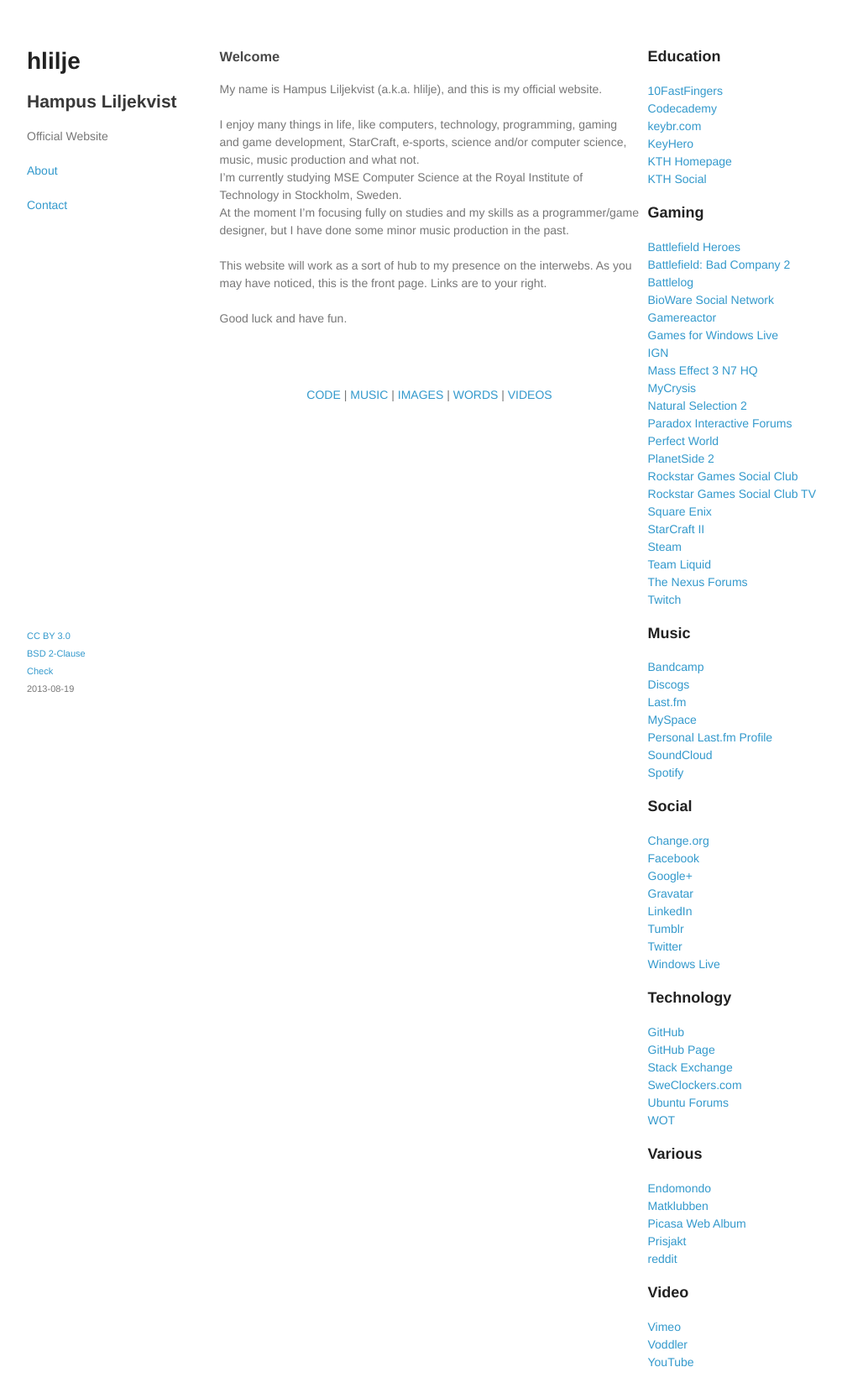
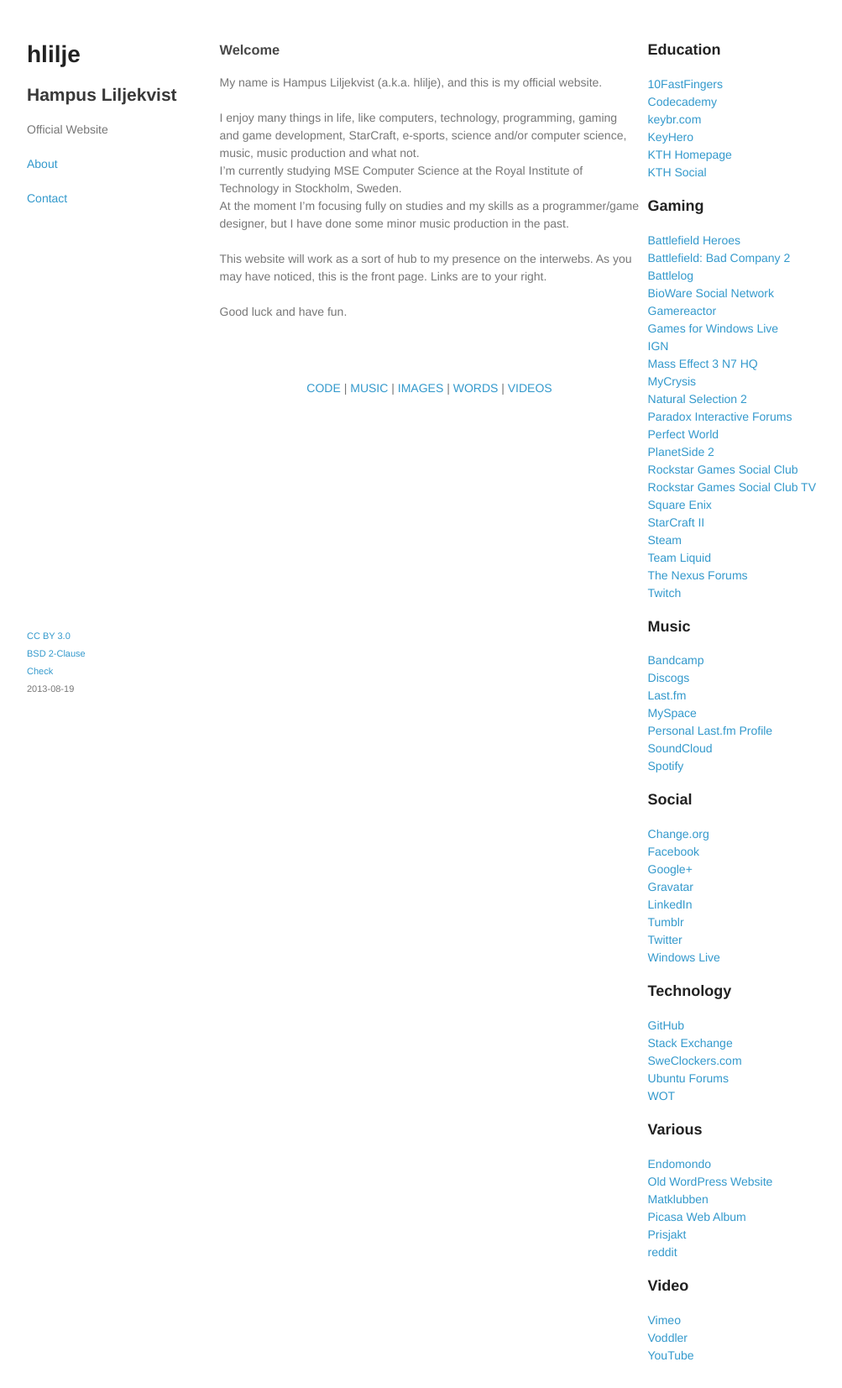
Before and after one commit to hlilje/hlilje.github.io, a Jekyll site: the page built from index.html, in a window 1280 px wide. Shown: the whole page at 84% size, without its empty margins (138-1141 px from the left). Built offline with Jekyll 4.4.1, drawn with Linux system fonts in a browser that asks for light colours.

Commit message:
styling and links

```diff
--- a/_includes/links.html
+++ b/_includes/links.html
@@ -60,7 +60,6 @@
   <h1 class="linkCategoryTitle">Technology</h1>
   <ul class="linkCategory">
     <li><a href="https://github.com/hlilje" title="GitHub profile" target="_blank">GitHub</a></li>
-    <li><a href="http://hlilje.github.io/" title="Personal GitHub Page" target="_blank">GitHub Page</a></li>
     <li><a href="http://stackexchange.com/users/2232003/hampus-liljekvist" title="Stack Exchange profile" target="_blank">Stack Exchange</a></li>
     <li><a href="http://www.sweclockers.com/profil/vaexelverkan" title="SweClockers.com profile" target="_blank">SweClockers.com</a></li>
     <li><a href="http://ubuntuforums.org/member.php?u=1848619" title="Ubuntu Forums profile" target="_blank">Ubuntu Forums</a></li>
@@ -70,6 +69,7 @@
   <h1 class="linkCategoryTitle">Various</h1>
   <ul class="linkCategory">
     <li><a href="http://www.endomondo.com/profile/4111167" title="Endomondo profile" target="_blank">Endomondo</a></li>
+    <li><a href="http://hampusliljekvist.wordpress.com/" title="Old WordPress Website" target="_blank">Old WordPress Website</a></li>
     <li><a href="http://www.matklubben.se/matklubben/Superkargoeren" title="Matklubben profile" target="_blank">Matklubben</a></li>
     <li><a href="https://picasaweb.google.com/105792360022890678502" title="Picasa gallery" target="_blank">Picasa Web Album</a></li>
     <li><a href="http://www.prisjakt.nu/minsida.php?a=vaexelverkan" title="Prisjakt profile" target="_blank">Prisjakt</a></li>
--- a/about/index.html
+++ b/about/index.html
@@ -4,7 +4,7 @@
 ---
 
 <section id="about">
-  <h3><a name="About" class="anchor" href="#about"><span class="octicon octicon-link"></span></a>About</h3>
+  <h3><a href="#about" class="anchor"><span class="octicon octicon-link"></span></a>About</h3>
   <p>
   This is the personal website of me, Hampus Liljekvist (a.k.a. hlilje), which at the moment only contains
   links to my presence at other websites.
--- a/contact/index.html
+++ b/contact/index.html
@@ -4,7 +4,7 @@
 ---
 
 <section id="contact">
-  <h3><a name="Contact" class="anchor" href="#contact"><span class="octicon octicon-link"></span></a>Contact</h3>
+  <h3><a href="#contact" class="anchor"><span class="octicon octicon-link"></span></a>Contact</h3>
   <p>
   If you would like to contact me personally, the easiest way would be to check out my
   <a href="http://www.facebook.com/hampusliljekvist">Facebook profile</a>.
--- a/index.html
+++ b/index.html
@@ -4,7 +4,7 @@
 ---
 
 <section id="main">
-  <h3><a name="Welcome" class="anchor" href="#welcome"><span class="octicon octicon-link"></span></a>Welcome</h3>
+  <h3><a chref="#welcome" lass="anchor"><span class="octicon octicon-link"></span></a>Welcome</h3>
   <p>
   My name is Hampus Liljekvist (a.k.a. hlilje), and this is my official website.
   <br><br>
@@ -22,11 +22,11 @@
 </section>
 
 <section id="works">
-  <p>
-  <a title="GitHub" href="https://github.com/hlilje" target="_blank">CODE</a> |
-  <a title="Bandcamp" href="http://hampusliljekvist.bandcamp.com/" target="_blank">MUSIC</a> |
-  <a title="Picasa" href="https://picasaweb.google.com/105792360022890678502" target="_blank">IMAGES</a> |
-  <a title="Tumblr" href="http://hampusliljekvist.tumblr.com/" target="_blank">WORDS</a> |
-  <a title="YouTube" href="http://www.youtube.com/user/HampusLiljekvist" target="_blank">VIDEOS</a>
-  </p>
+  <ul>
+    <li><a title="GitHub" href="https://github.com/hlilje" target="_blank">CODE</a> | </li>
+    <li><a title="Bandcamp" href="http://hampusliljekvist.bandcamp.com/" target="_blank">MUSIC</a> | </li>
+    <li><a title="Picasa" href="https://picasaweb.google.com/105792360022890678502" target="_blank">IMAGES</a> | </li>
+    <li><a title="Tumblr" href="http://hampusliljekvist.tumblr.com/" target="_blank">WORDS</a> | </li>
+    <li><a title="YouTube" href="http://www.youtube.com/user/HampusLiljekvist" target="_blank">VIDEOS</a></li>
+  </ul>
 </section>
--- a/stylesheets/styles.css
+++ b/stylesheets/styles.css
@@ -1,5 +1,11 @@
 @import url(https://fonts.googleapis.com/css?family="Ubuntu":300italic,700italic,300,700);
 @import url(https://fonts.googleapis.com/css?family="Ubuntu Mono":300italic,700italic,300,700);
+
+* {
+  margin:0;
+  padding:0;
+  border:0;
+}
 
 body {
   padding:50px;
@@ -32,7 +38,15 @@
 .linkCategory {
   font-size:14px;
   list-style:none;
-  padding:0px;
+}
+
+section#works ul {
+  text-align:center;
+  list-style:none;
+}
+
+section#works ul li {
+  display:inline-block;
 }
 
 h2 {
@@ -116,8 +130,6 @@
   list-style:none;
   height:40px;
 
-  padding:0;
-
   background: #eee;
   background: -moz-linear-gradient(top, #f8f8f8 0%, #dddddd 100%);
   background: -webkit-gradient(linear, left top, left bottom, color-stop(0%,#f8f8f8), color-stop(100%,#dddddd));
@@ -177,7 +189,6 @@
 }
 
 section#works {
-  text-align:center;
 }
 
 small {
@@ -200,7 +211,6 @@
 
 footer ul {
   list-style:none;
-  padding:0px;
 }
 
 nav#profileLinks {
```
